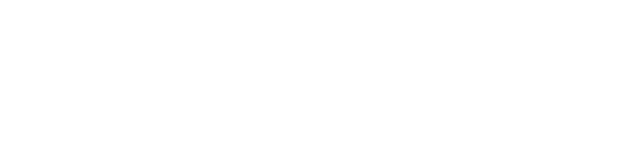
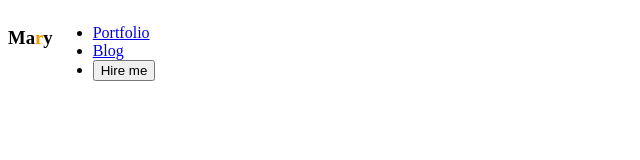
Before and after one commit to cut6167hub/my-portfolio, a plain HTML site: page index.html in a window 1280 px wide. Shown: the whole page, without its empty margins (0-640 px from the left). Drawn offline with Linux system fonts and the light colour scheme.

Commit message:
new style add

```diff
--- a/index.html
+++ b/index.html
@@ -3,11 +3,22 @@
 <head>
     <meta charset="UTF-8">
     <meta name="viewport" content="width=, initial-scale=1.0">
-    <title>Document</title>
+    <link rel="preconnect" href="https://fonts.googleapis.com">
+<link rel="preconnect" href="https://fonts.gstatic.com" crossorigin>
+<link href="https://fonts.googleapis.com/css2?family=Open+Sans:ital,wght@0,300..800;1,300..800&display=swap" rel="stylesheet">
+    <link rel="stylesheet" href="styles/style.css">
+    <title>My-Portfolio</title>
 </head>
-<body>
+<body  class="open-sens-normal" >
     <header>
-
+        <nav>
+            <h3>Ma<span class="text-primary">r</span>y   </h3>
+            <ul>
+                <li><a href="#">Portfolio</a></li>
+                <li><a href="#">Blog</a></li>
+                <li><a href="#"><button>Hire me</button></a></li>
+            </ul>
+        </nav>
 
        </header>
 
--- /dev/null
+++ b/styles/style.css
@@ -0,0 +1,23 @@
+
+
+
+.open-sans-normal {
+  font-family: "Open Sans", "sans-serif";
+  font-optical-sizing: auto ;
+  /* font-weight: 400; */
+  font-style: normal;
+  font-variation-settings:"wdth" 100;
+}
+/* shared style */
+
+.text-primary{
+    color: rgb(255, 149, 0);
+    font-size: ;
+}
+
+/* nav style  */
+
+nav{
+    display: flex;
+
+}
```
